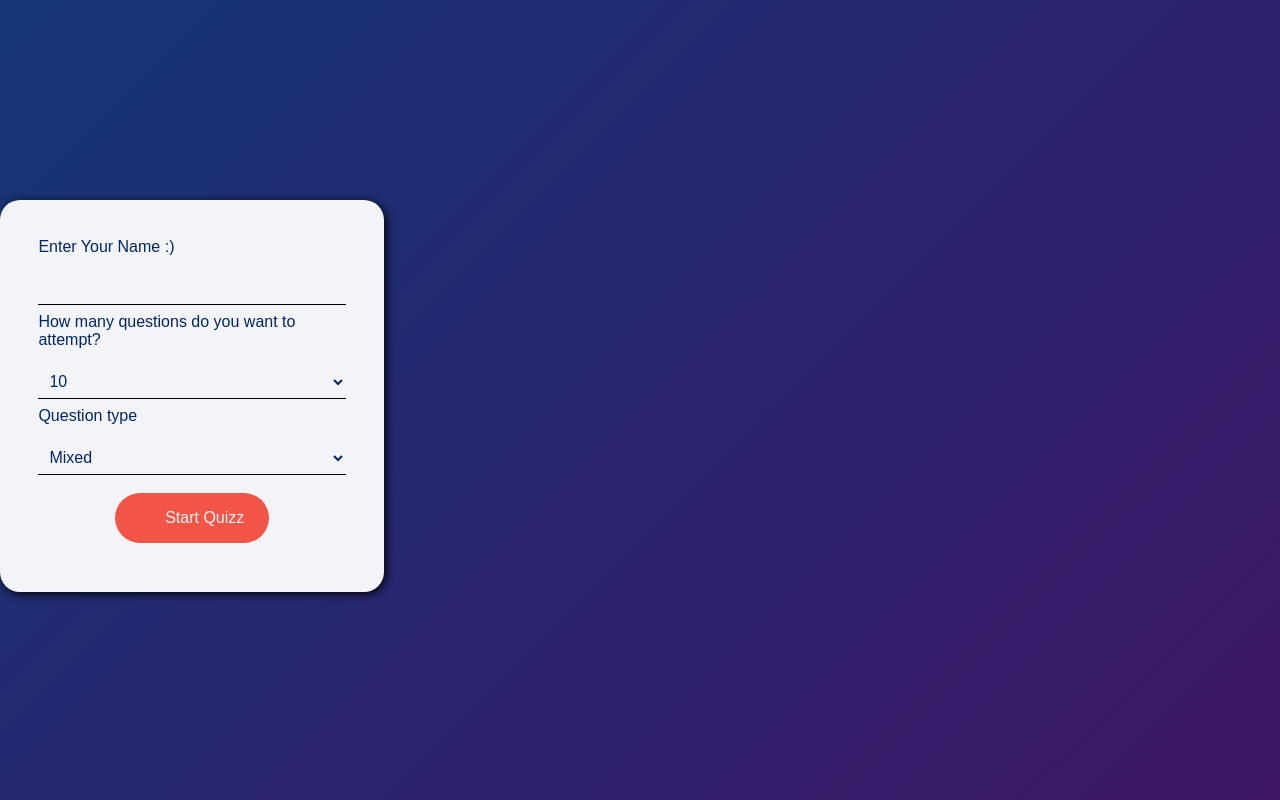
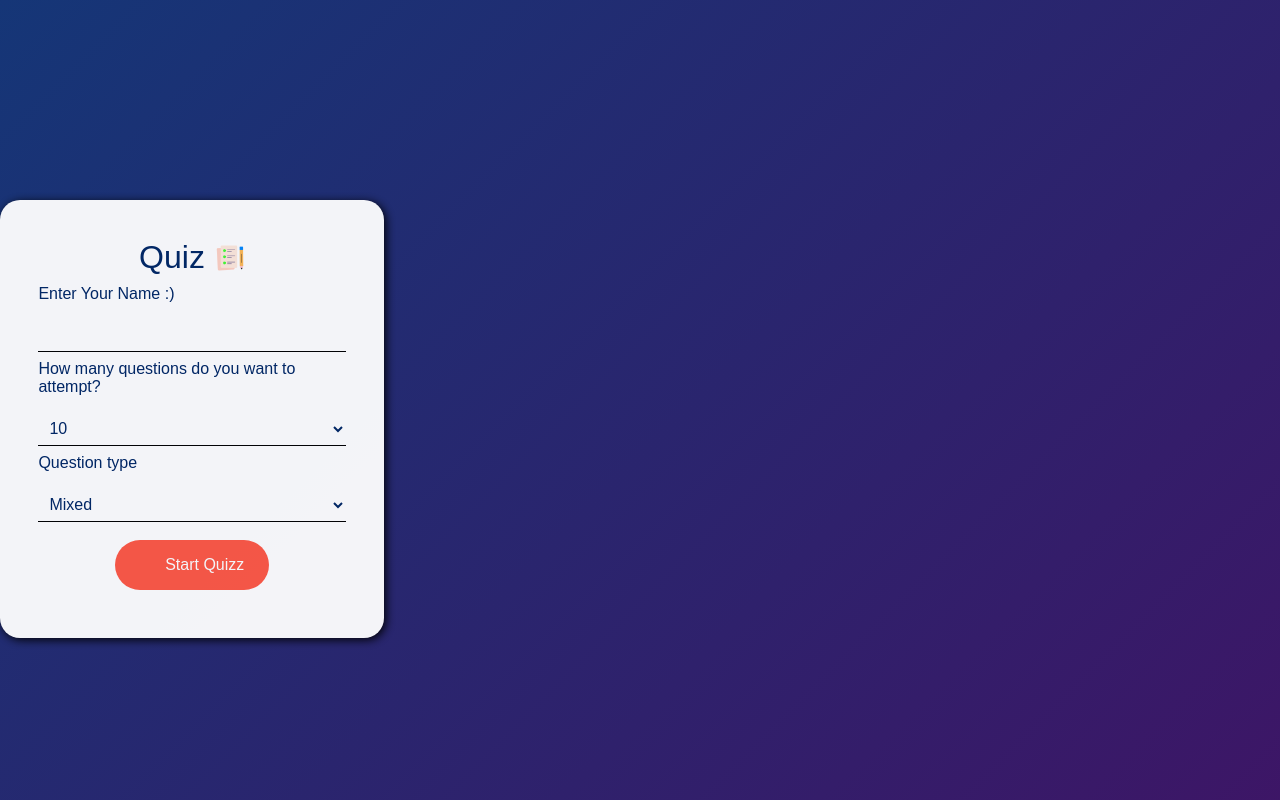
Before and after one commit to RAABAG/StonePaperScissor, a plain HTML site: page index.html in a window 1280 px wide. Shown: the top 800 px of the page. Drawn offline with nearby package versions, Linux system fonts and the light colour scheme; a script that the page names is missing.

Commit message:
Made minor change to home page

```diff
--- a/index.html
+++ b/index.html
@@ -13,6 +13,7 @@
 <body>
   <nav></nav>
   <div id="home-container">
+    <h2>Quiz <img src="icon.png"></h2>
     <form action="" id="setup">
       <label for="name">Enter Your Name :)</label>
       <input type="text" id="name" autocomplete="off" />
@@ -79,18 +80,8 @@
 
       </ul>
     </form>
-          <input
-            type="submit"
-            class="submit-btn"
-            id="quizz-submit"
-            value="Next Question"
-          />
-          <input
-          type="reset"
-          class="submit-btn"
-          value="Restart Quiz"
-          id="restart2"
-        />
+    <input type="submit" class="submit-btn" id="quizz-submit" value="Next Question" />
+    <input type="reset" class="submit-btn" value="Restart Quiz" id="restart2" />
   </div>
   </div>
 
@@ -109,12 +100,7 @@
     <ul id="answersct">
 
     </ul>
-        <input
-        type="reset"
-        class="submit-btn"
-        value="Restart Quiz"
-        id="restart1"
-      />
+    <input type="reset" class="submit-btn" value="Restart Quiz" id="restart1" />
   </div>
 </body>
 
```
Also changed, not shown: icon.png (added). Lines whose indentation alone changed are shown as unchanged.
